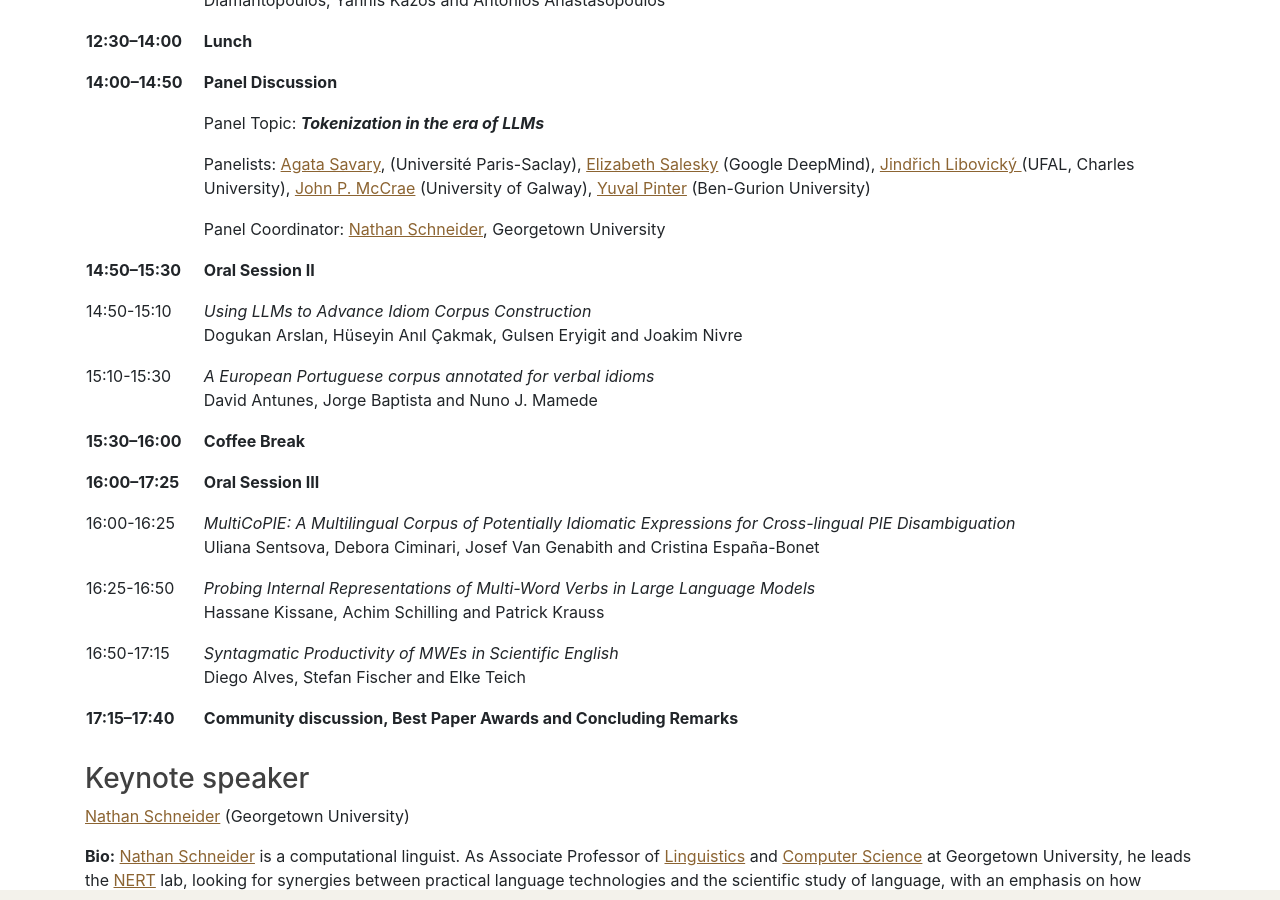
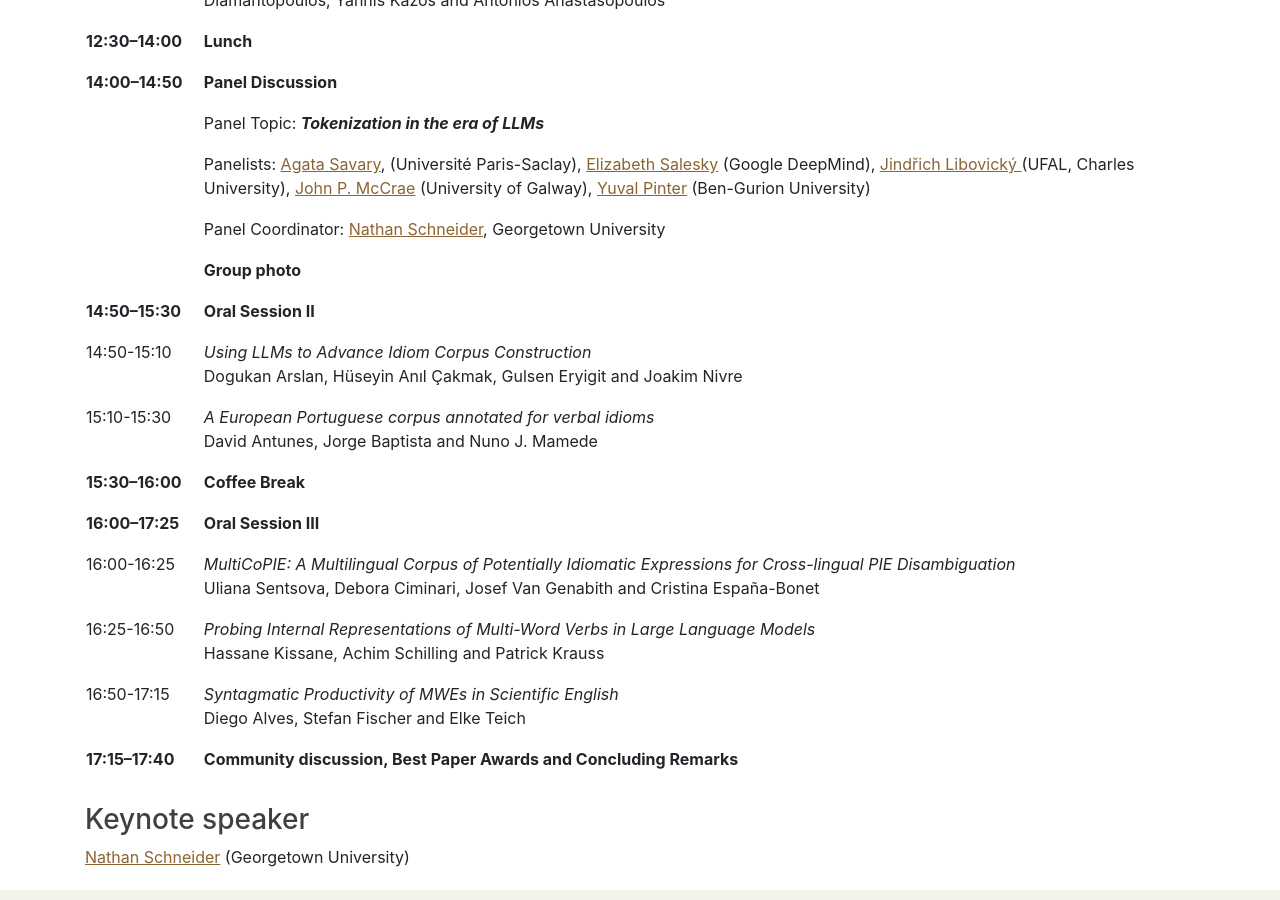
Before and after one commit to multiword/multiword.github.io, a Jekyll site: the page built from mwe2025/index.md, in a window 1280 px wide and 900 px high, scrolled down 1470 px. Built offline with Jekyll 4.4.1, drawn with Linux system fonts in a browser that asks for light colours; comment, search, counter and statistics services are not loaded.

Commit message:
update of program

```diff
--- a/mwe2025/index.md
+++ b/mwe2025/index.md
@@ -145,6 +145,7 @@ The <a href="https://aclanthology.org/events/naacl-2025/#2025mwe-1"> proceedings
     Panel Coordinator: <a href="http://nathan.cl/"> Nathan Schneider</a>, Georgetown University
   </td></tr>
 
+  <tr><th></th><th>Group photo</th></tr>
   <tr><th>14:50–15:30</th><th>Oral Session II</th></tr>
   <tr><td>14:50-15:10</td><td>
     <i>Using LLMs to Advance Idiom Corpus Construction</i><br/>
```
